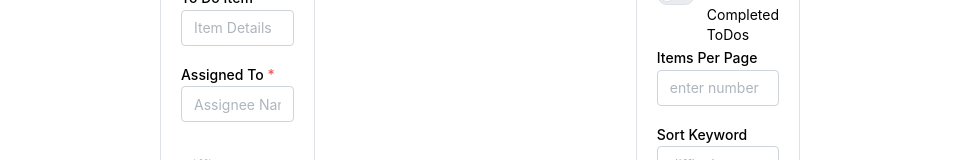
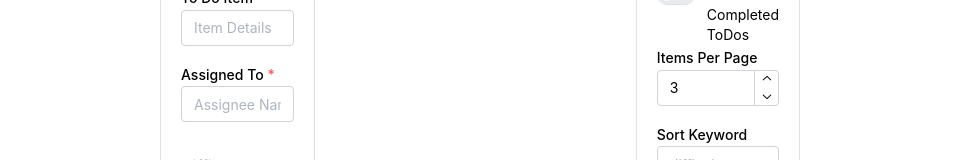
Before and after one commit to MelodicXP/todo-app, a React (Vite) app: page / in a window 1280 px wide. Shown: the part 253-413 px from the top of the page, without its empty margins (160-1119 px from the left). Built offline with nearby package versions, Linux system fonts and the light colour scheme.

Commit message:
Proof of life user input number of pages to display

```diff
--- a/src/Components/Todo/index.jsx
+++ b/src/Components/Todo/index.jsx
@@ -1,5 +1,5 @@
 import { useEffect, useState, useContext } from 'react';
-import { Fieldset, TextInput, Switch } from '@mantine/core';
+import { Fieldset, TextInput, Switch, NumberInput } from '@mantine/core';
 import useForm from '../../hooks/form';
 import Header from '../Header';
 import List from '../List';
@@ -10,7 +10,7 @@ import { SettingsContext } from '../../Context/Settings';
 import { v4 as uuid } from 'uuid';
 
 const Todo = () => {
-  const { hideCompleted, setHideCompleted } = useContext(SettingsContext);
+  const { hideCompleted, setHideCompleted, displayItems } = useContext(SettingsContext);
 
   const [defaultValues] = useState({
     difficulty: 4,
@@ -86,7 +86,13 @@ const Todo = () => {
             onChange={handleSwitchChange}
           />
 
-          <TextInput label="Items Per Page" placeholder="enter number" />
+          <NumberInput
+                label="Items Per Page"
+                placeholder="Input Number"
+                defaultValue={displayItems}
+                min={1}
+                max={10}
+          />
           <TextInput label="Sort Keyword" placeholder="difficulty" mt="md" />
         </Fieldset>
 
```
